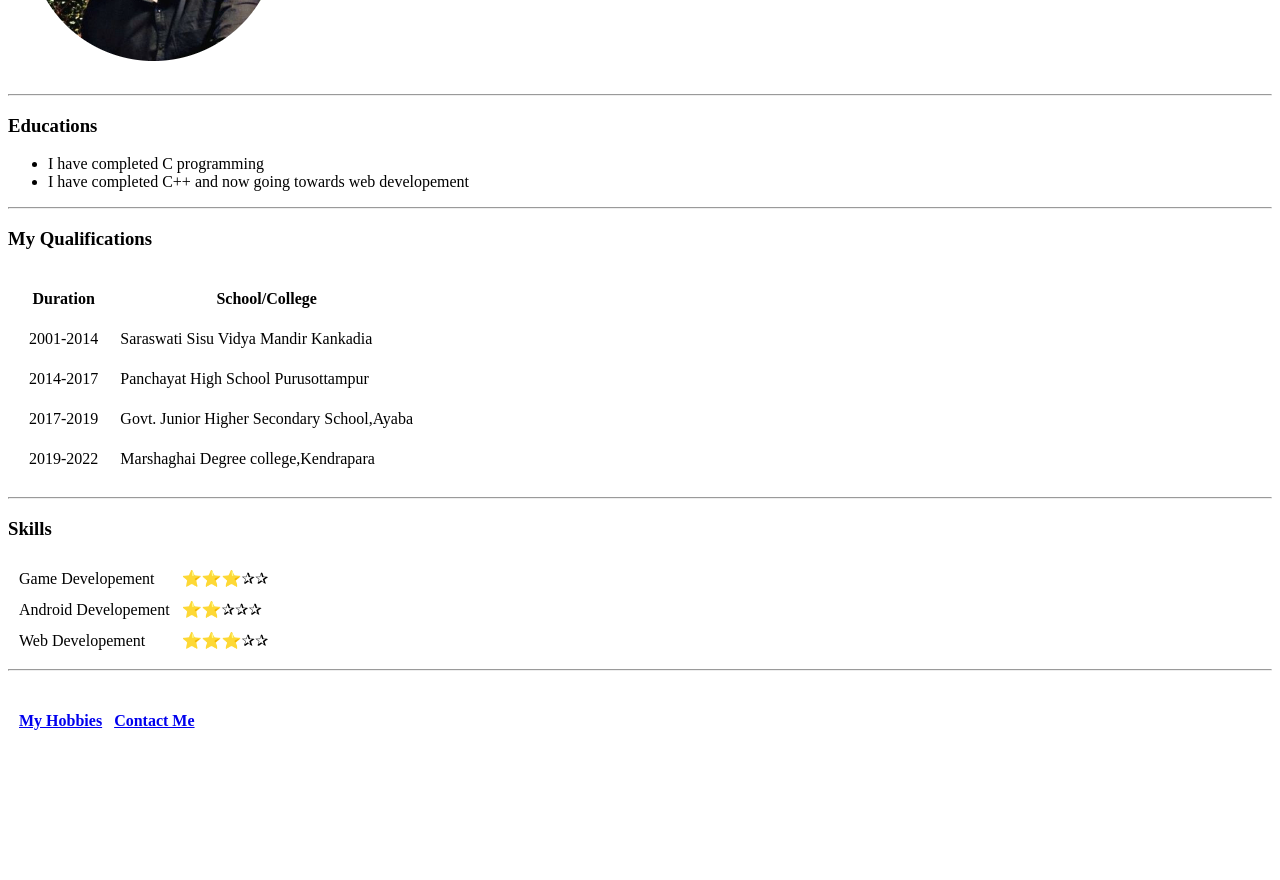
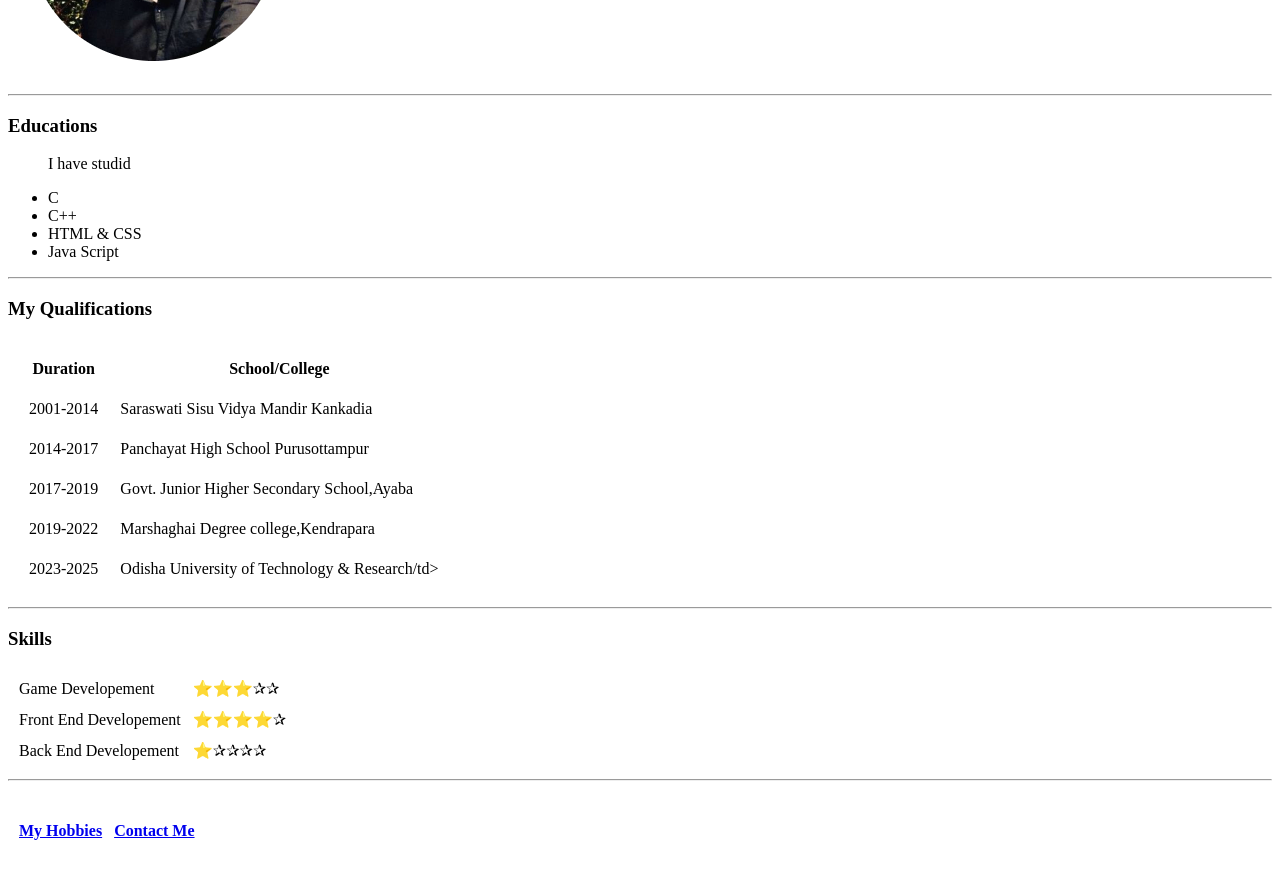
Before and after one commit to sunilkumar8847/cv, a plain HTML site: page index.html in a window 1280 px wide. Shown: the part 217-1097 px from the top of the page. Before the commit the page ends 987 px from the top, so only its background shows below. Drawn offline with Linux system fonts and the light colour scheme.

Commit message:
Update index.html

```diff
--- a/index.html
+++ b/index.html
@@ -12,7 +12,6 @@
             <td><img src="images/Screenshot (128)-modified (1).png" alt="Sonu's Profile  pic"></td>
             <td>
                 <h1>Sunil Kumar Sahoo</h1>
-                <p><em>I am the CEO of <strong>SCATTERS Limited</strong></em></p>
                 <p>I am a Web developer,App developer as well as a Game developer. I 💗 to make games.</p>
             </td>
         </tr>
@@ -22,25 +21,12 @@
     <h3>Educations</h3>
 
     <ul>
-        <li>I have completed C programming</li>
-        <li>I have completed C++ and now going towards web developement</li>
+        <p>I have studid</p>
+        <li>C</li>
+        <li>C++</li>
+        <li>HTML & CSS</li>
+        <li>Java Script</li>
     </ul>
-
-    <!-- <ol type="A">
-          <li>Speedwalk Stu</li>
-          <li>Saunterin' Sam</li>
-          <li>Slowpoke Rodriguez</li>
-        </ol> -->
-
-    <!-- <ol reversed type="1">
-      <li>Speedwalk Stu</li>
-      <li>Saunterin' Sam</li>
-      <li>Slowpoke Rodriguez</li>
-    </ol> -->
-
-
-    <!-- <p>I was a researcher in Techlen for 2 years in between 2017-2019<br>
-        Now I am a web developer</p> -->
 <hr>
 
     <h3>My Qualifications</h3>
@@ -69,10 +55,11 @@
                 <td>2019-2022</td>
                 <td>Marshaghai Degree college,Kendrapara</td>
             </tr>
+            <tr>
+                <td>2023-2025</td>
+                <td>Odisha University of Technology & Research/td>
+            </tr>
         </tbody>
-          <!-- <tfoot>
-            <tr>Sonu</tr>
-        </tfoot> -->
 
     </table>
     <hr>
@@ -83,12 +70,12 @@
                     <td>⭐⭐⭐✰✰</td>
                 </tr>
                 <tr>
-                    <td>Android Developement</td>
-                    <td>⭐⭐✰✰✰</td>
+                    <td>Front End Developement</td>
+                    <td>⭐⭐⭐⭐✰</td>
                 </tr>
                 <tr>
-                    <td>Web Developement</td>
-                    <td>⭐⭐⭐✰✰</td>
+                    <td>Back End Developement</td>
+                    <td>⭐✰✰✰✰</td>
                 </tr>
             </table>
 
```
